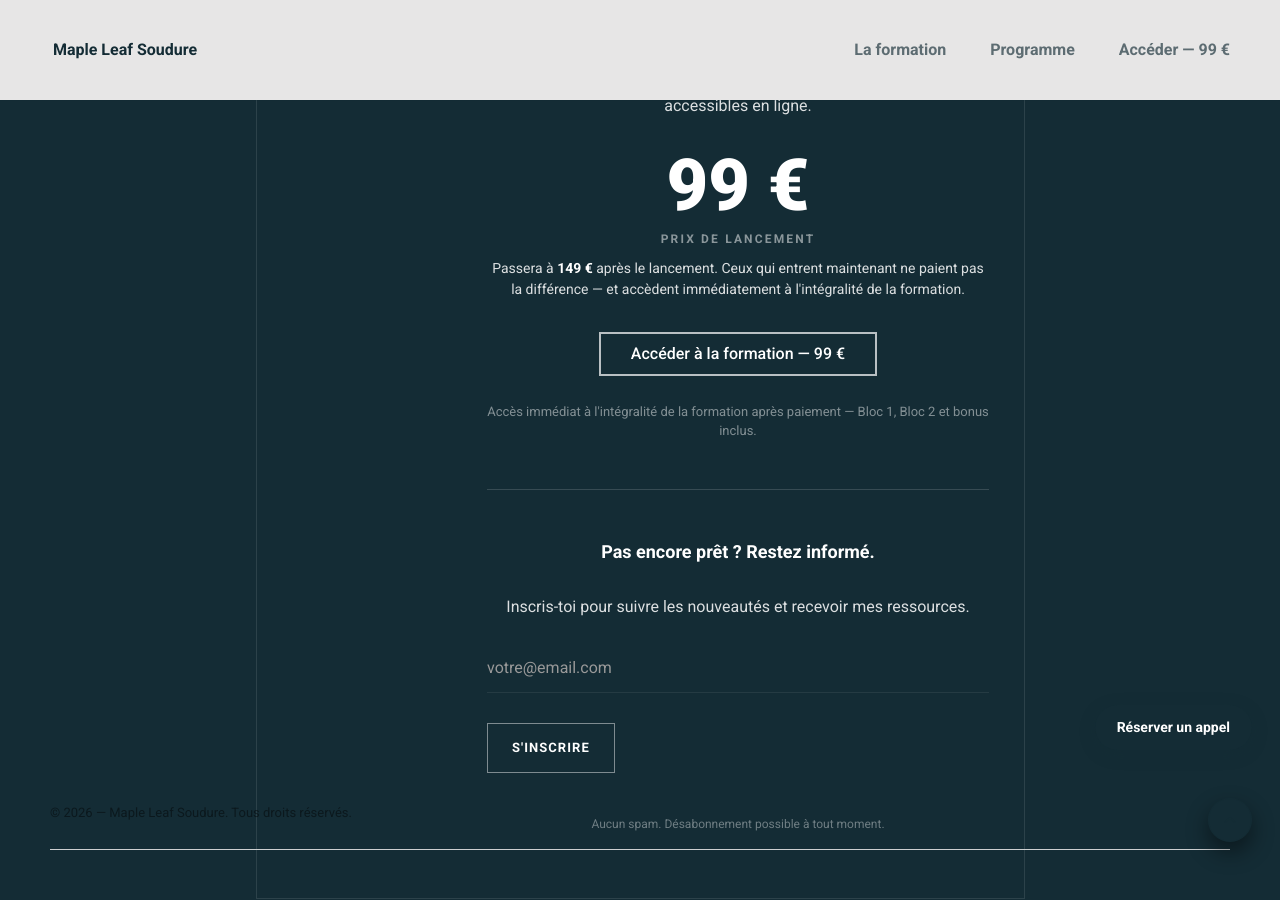
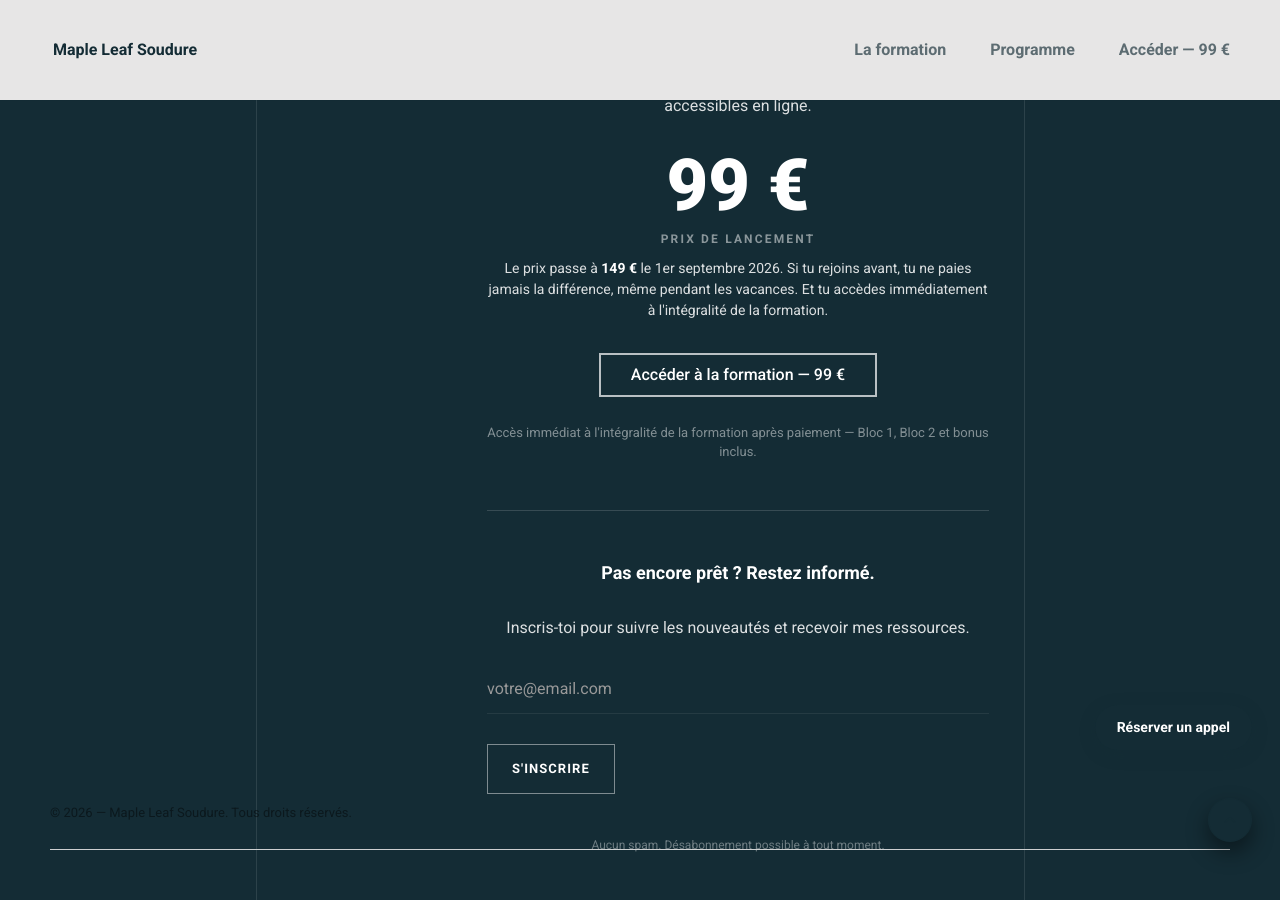
Before and after one commit to wallidguergour/mapleleafpress, a Jekyll site: the page soudeur-a-coup-sur/index.html, which Jekyll copies as it is, in a window 1280 px wide and 900 px high, scrolled down 8690 px. Built offline with Jekyll 4.4.1, drawn with Linux system fonts in a browser that asks for light colours; nearby versions of some CDN libraries; library files that are not in the unit come from our copies.

Commit message:
feat: ajoute urgence prix de lancement avec date limite 1er septembre 2026

```diff
--- a/soudeur-a-coup-sur/index.html
+++ b/soudeur-a-coup-sur/index.html
@@ -581,8 +581,9 @@
         <span class="cvio-price__amount">99 €</span>
         <span class="cvio-price__label">Prix de lancement</span>
         <p class="cvio-price__future">
-          Passera à <strong>149 €</strong> après le lancement. Ceux qui entrent maintenant
-          ne paient pas la différence — et accèdent immédiatement à l'intégralité de la formation.
+          Le prix passe à <strong>149 €</strong> le 1er septembre 2026.
+          Si tu rejoins avant, tu ne paies jamais la différence, même pendant les vacances.
+          Et tu accèdes immédiatement à l'intégralité de la formation.
         </p>
       </div>
 
```
